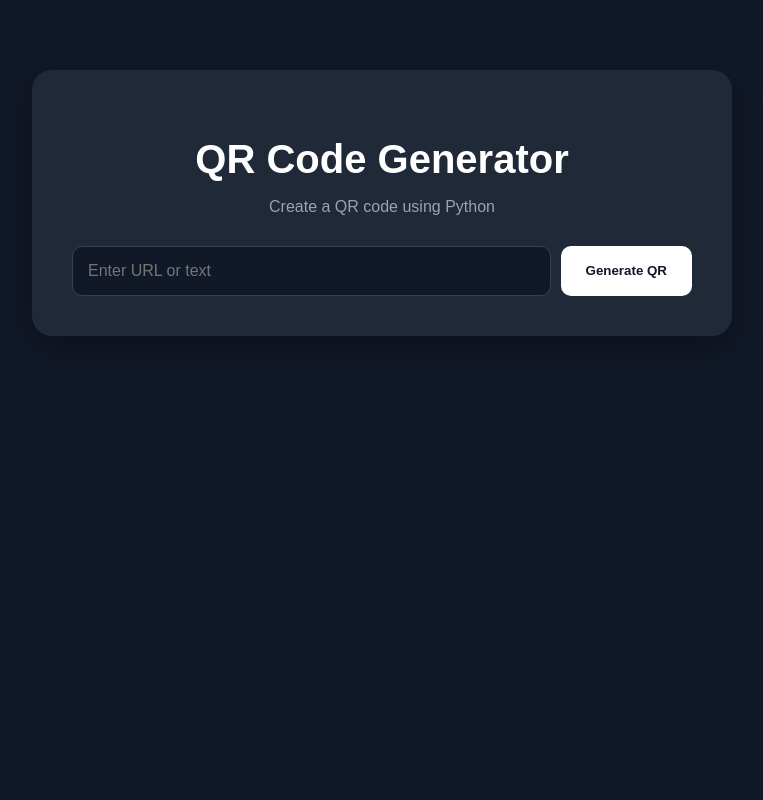
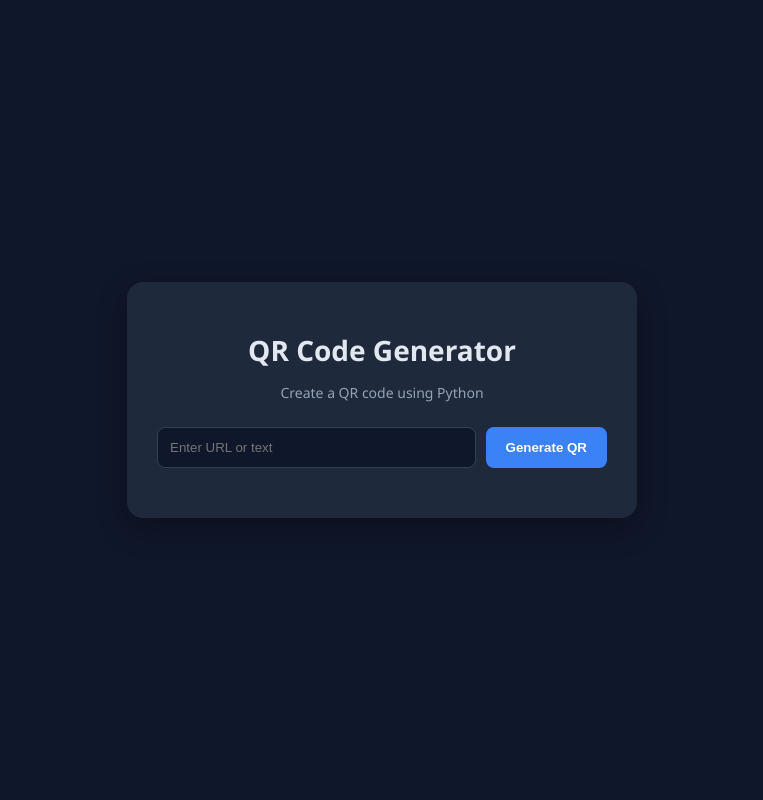
Before and after one commit to KrishnaKarthik07/qr-code-generator, a Flask app: page / in a window 1280 px wide. Shown: the whole page, without its empty margins (258-1021 px from the left). Run offline with Flask 3, Linux system fonts and the light colour scheme.

Commit message:
Refactor styles in style.css for improved layout

```diff
--- a/static/style.css
+++ b/static/style.css
@@ -1,162 +1,86 @@
-* {
-    box-sizing: border-box;
-}
-
 body {
+    background: #0f172a;
+    color: #e2e8f0;
+    font-family: 'Segoe UI', Tahoma, Geneva, Verdana, sans-serif;
+    display: flex;
+    justify-content: center;
+    align-items: center;
+    min-height: 100vh;
     margin: 0;
-    padding: 0;
-
-    font-family: Arial, sans-serif;
-
-    background: #111827;
-
-    color: white;
 }
 
 .container {
+    background: #1e293b;
+    padding: 30px;
+    border-radius: 16px;
+    box-shadow: 0 10px 30px rgba(0,0,0,0.3);
     width: 90%;
-    max-width: 700px;
-
-    margin: 70px auto;
-
-    padding: 40px;
-
+    max-width: 450px;
     text-align: center;
-
-    background: #1f2937;
-
-    border-radius: 20px;
-
-    box-shadow: 0 10px 30px rgba(0, 0, 0, 0.3);
 }
 
 h1 {
-    font-size: 40px;
-
-    margin-bottom: 10px;
+    margin-bottom: 5px;
+    font-size: 28px;
 }
 
-p {
-    color: #9ca3af;
-
-    margin-bottom: 30px;
+.subtitle {
+    color: #94a3b8;
+    margin-bottom: 25px;
+    font-size: 14px;
 }
 
 form {
     display: flex;
-
     gap: 10px;
-
-    justify-content: center;
+    margin-bottom: 20px;
 }
 
-input {
+input[type="text"] {
     flex: 1;
-
-    padding: 15px;
-
-    font-size: 16px;
-
-    border: 1px solid #374151;
-
-    border-radius: 10px;
-
+    padding: 12px;
+    border: 1px solid #334155;
+    border-radius: 8px;
+    background: #0f172a;
+    color: white;
     outline: none;
-
-    background: #111827;
-
-    color: white;
-}
-
-input:focus {
-    border-color: white;
 }
 
 button {
-    padding: 15px 25px;
-
+    padding: 12px 20px;
     border: none;
-
-    border-radius: 10px;
-
-    background: white;
-
-    color: #111827;
-
+    background: #3b82f6;
+    color: white;
+    border-radius: 8px;
+    cursor: pointer;
     font-weight: bold;
-
-    cursor: pointer;
+    transition: 0.2s;
+}
+button:hover {
+    background: #2563eb;
 }
 
-button:hover {
-    background: #e5e7eb;
+.qr-result img {
+    background: white;
+    padding: 10px;
+    border-radius: 12px;
+    margin-top: 15px;
+    max-width: 250px;
 }
 
-.result {
-    margin-top: 40px;
-
-    padding-top: 30px;
-
-    border-top: 1px solid #374151;
+/* NEW DOWNLOAD BUTTON */
+.download-btn {
+    display: inline-block;
+    margin-top: 15px;
+    padding: 12px 20px;
+    background: #22c55e;  /* Green color */
+    color: white;
+    text-decoration: none;
+    border-radius: 8px;
+    font-weight: bold;
+    transition: 0.2s;
 }
-
-.result img {
-    width: 250px;
-
-    height: 250px;
-
-    padding: 15px;
-
-    background: white;
-
-    border-radius: 12px;
+.download-btn:hover {
+    background: #16a34a;
+    transform: scale(1.05);
 }
-
-.download {
-    display: inline-block;
-
-    padding: 12px 25px;
-
-    background: white;
-
-    color: #111827;
-
-    text-decoration: none;
-
-    border-radius: 10px;
-
-    font-weight: bold;
-}
-
-.download:hover {
-    background: #e5e7eb;
-}
-
-
-/* Mobile */
-
-@media (max-width: 600px) {
-
-    .container {
-        margin: 30px auto;
-
-        padding: 25px 20px;
-    }
-
-    h1 {
-        font-size: 30px;
-    }
-
-    form {
-        flex-direction: column;
-    }
-
-    input {
-        width: 100%;
-    }
-
-    button {
-        width: 100%;
-    }
-
-}
```
